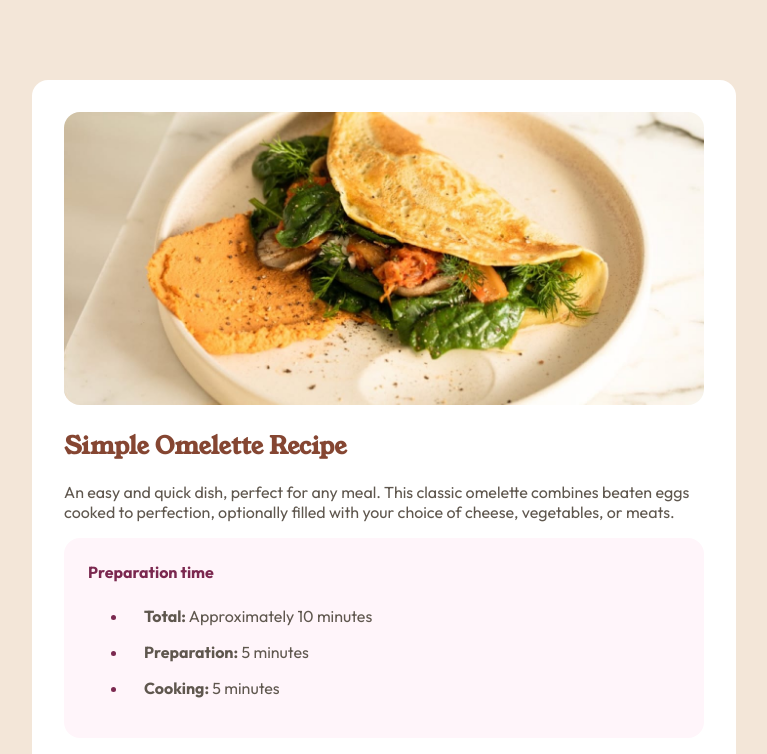
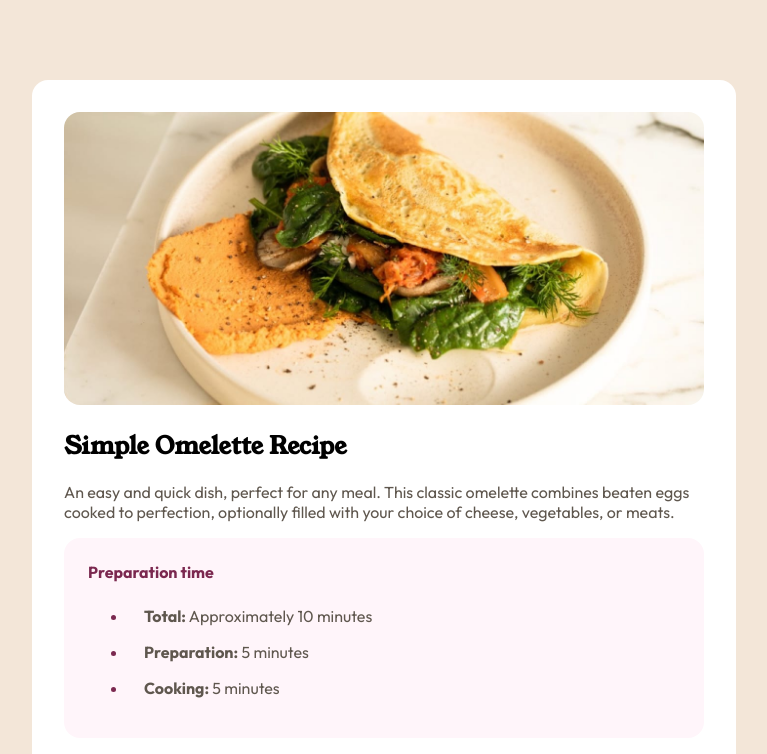
Before and after one commit to zhenkaiwong/recipe-page-main, a plain HTML site: page index.html in a window 1280 px wide. Shown: the top 754 px of the page, without its empty margins (256-1023 px from the left). Drawn offline with Linux system fonts and the light colour scheme; files whose address does not match are found by name.

Commit message:
Fix title font color

```diff
--- a/index.css
+++ b/index.css
@@ -45,6 +45,10 @@ main {
 
 h1 {
   font-family: YoungSerif;
+}
+
+.recipe-title {
+  color: black;
 }
 
 section {
--- a/index.html
+++ b/index.html
@@ -36,7 +36,7 @@
         />
       </figure>
       <section class="main-container">
-        <h1>Simple Omelette Recipe</h1>
+        <h1 class="recipe-title">Simple Omelette Recipe</h1>
         <p>
           An easy and quick dish, perfect for any meal. This classic omelette
           combines beaten eggs cooked to perfection, optionally filled with your
```
